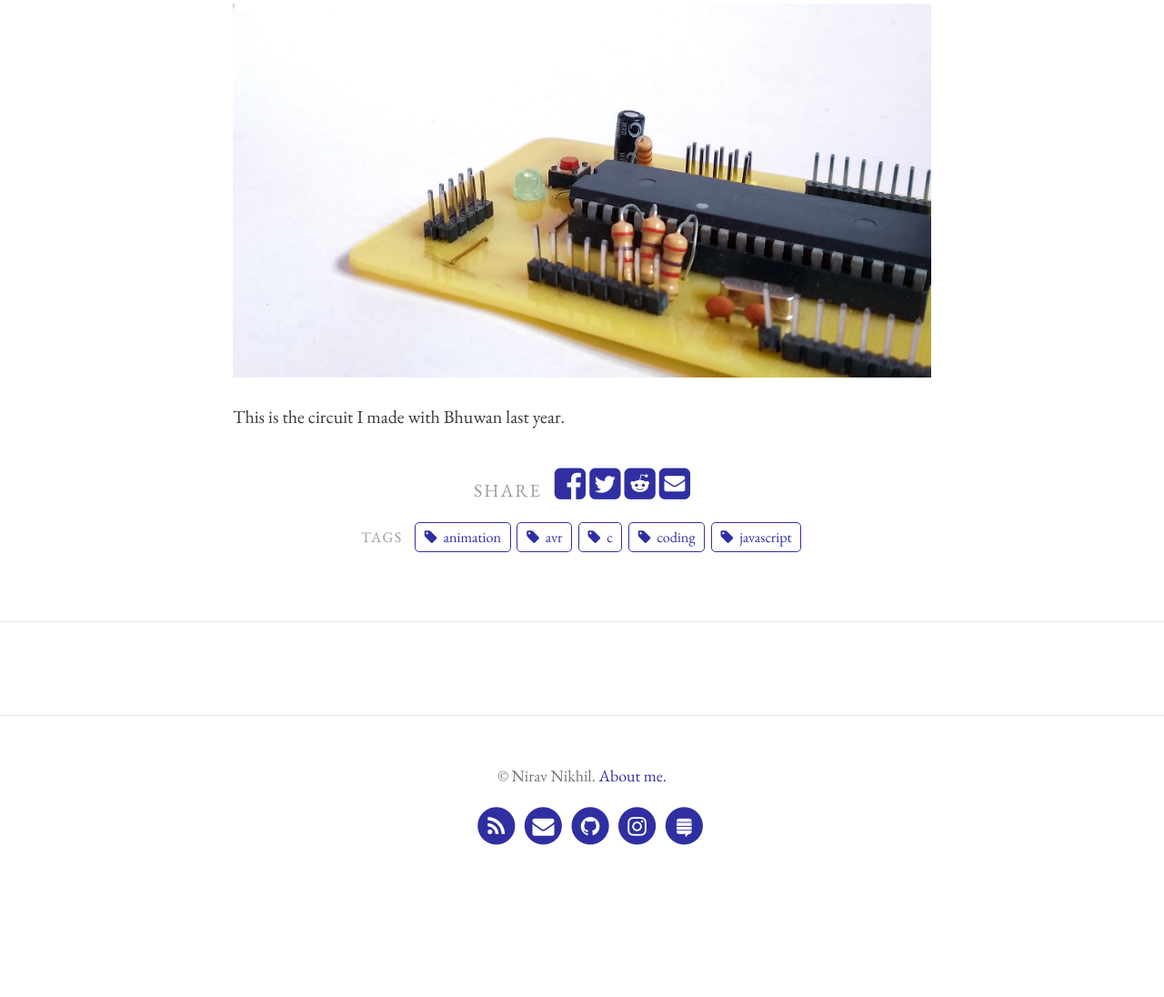
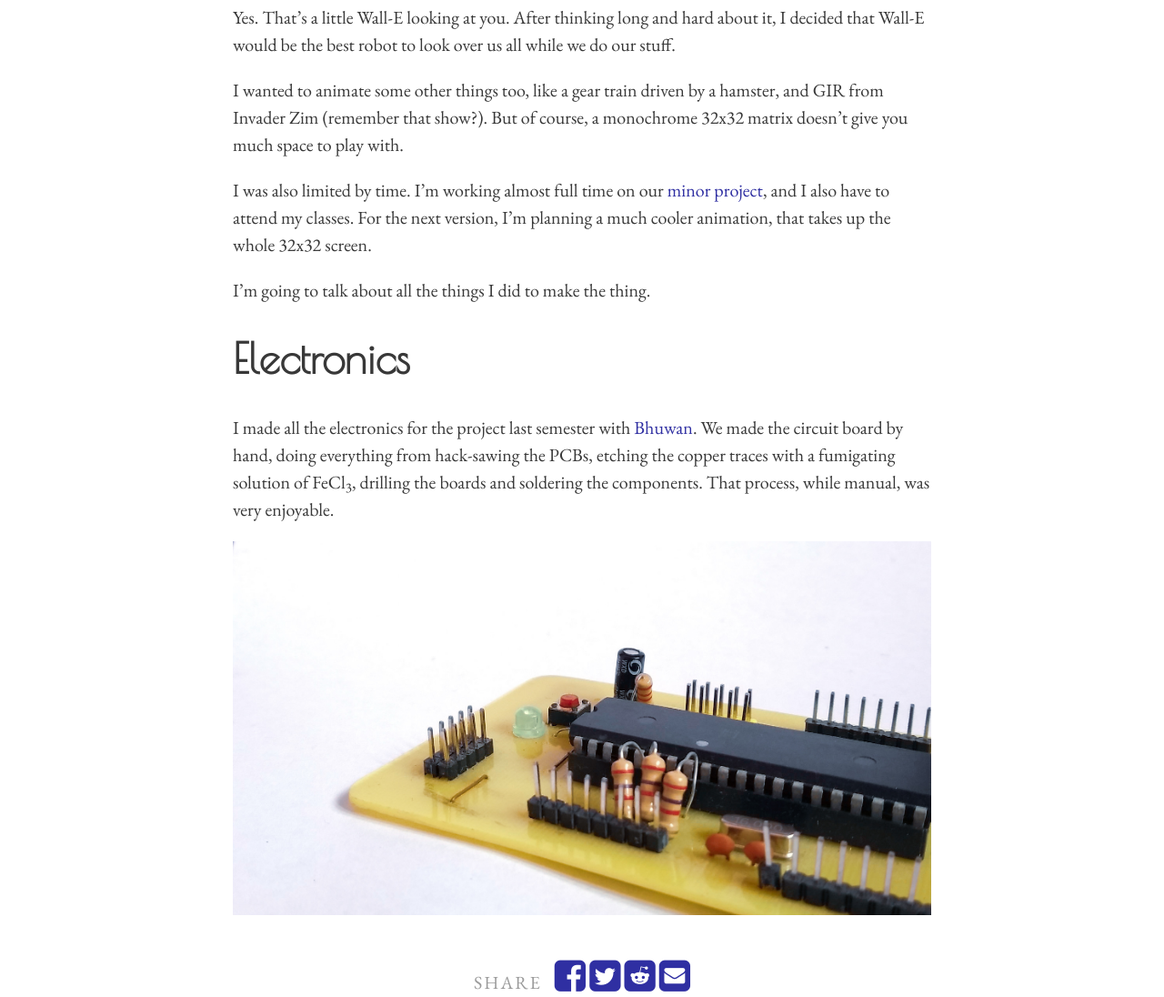
Before and after one commit to niravcodes/niravcodes.github.io, a Jekyll site: the page built from _posts/2019-06-12-animating-led-dot-matrix-displays-with-avr.md, in a window 1280 px wide and 1400 px high, scrolled down 683 px. Shown: the part 304-1400 px from the top of the window at 91% size. Built offline with Jekyll 4.4.1, drawn with Linux system fonts in a browser that asks for light colours; comment, search, counter and statistics services are not loaded; before the commit the page ends 1988 px from its top, so only the background shows below that; some of the changed text lies outside the part shown.

Commit message:
Update from Forestry.io nirav Nikhil updated _posts/2019-06-12-animating-led-dot-matrix-displays-with-avr.md

```diff
--- a/_posts/2019-06-12-animating-led-dot-matrix-displays-with-avr.md
+++ b/_posts/2019-06-12-animating-led-dot-matrix-displays-with-avr.md
@@ -1,7 +1,7 @@
 ---
 excerpt_separator: "<!--more-->"
 layout: post
-title: Animating LED dot-matrix displays with AVR
+title: Animating WALL-E on a LED dot-matrix display with AVR
 tags:
 - animation
 - avr
@@ -12,12 +12,22 @@ feature-img: https://nirav.com.np/assets/img/tow.jpg
 thumbnail: ''
 
 ---
+_Reminder to myself to compress the images_
+
 I was asked to animate a dot-matrix display for the robotics club recently. They wanted something that said "Robotics Club" to hang over their door. We had some old P10 (1r) DMDs which I had worked on in the past. Plus, even though I suck at it, I really love making animations. So I decided to give it a shot. This is the final result:
 
 <iframe width="560" height="315" src="https://www.youtube-nocookie.com/embed/zjk1e-JFNFA" frameborder="0" allow="accelerometer; autoplay; encrypted-media; gyroscope; picture-in-picture" allowfullscreen></iframe>
 
-I'm sorry for the bad video, but that's all I have right now.
+Yes. That's a little Wall-E looking at you. After thinking long and hard about it, I decided that Wall-E would be the best robot to look over us all while we do our stuff.
+
+I wanted to animate some other things too, like a gear train driven by a hamster, and GIR from Invader Zim (remember that show?). But of course, a monochrome 32x32 matrix doesn't give you much space to play with.
+
+I was also limited by time. I'm working almost full time on our [minor project](), and I also have to attend my classes. For the next version, I'm planning a much cooler animation, that takes up the whole 32x32 screen.
+
+I'm going to talk about all the things I did to make the thing.
+
+# Electronics
+
+I made all the electronics for the project last semester with [Bhuwan](https://bhuwanadhikari.com.np/). We made the circuit board by hand, doing everything from hack-sawing the PCBs, etching the copper traces with a fumigating solution of FeCl<sub>3</sub>, drilling the boards and soldering the components. That process, while manual, was very enjoyable.
 
 ![](https://nirav.com.np/assets/img/one.jpg)
-
-This is the circuit I made with Bhuwan last year.
```
